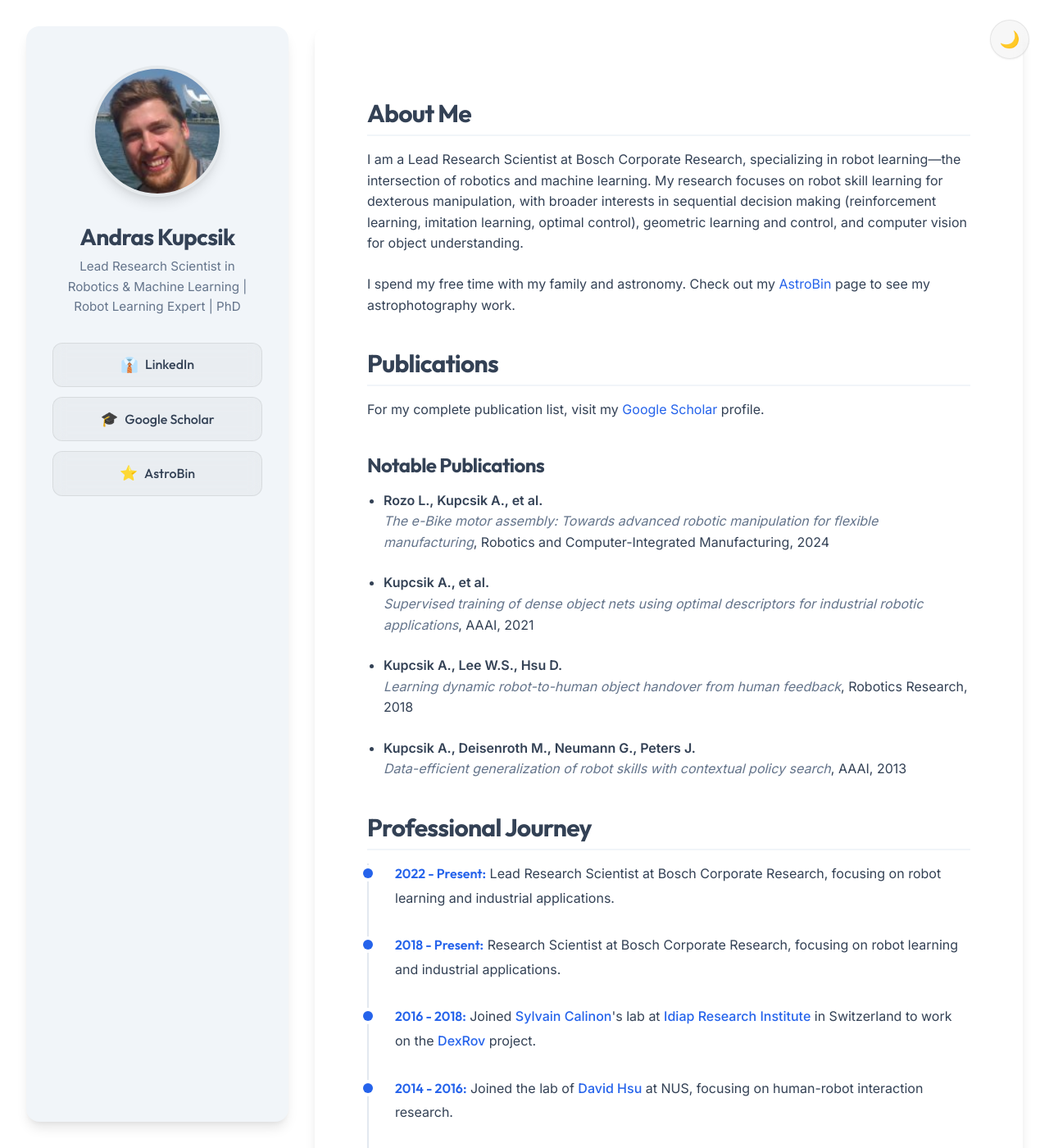
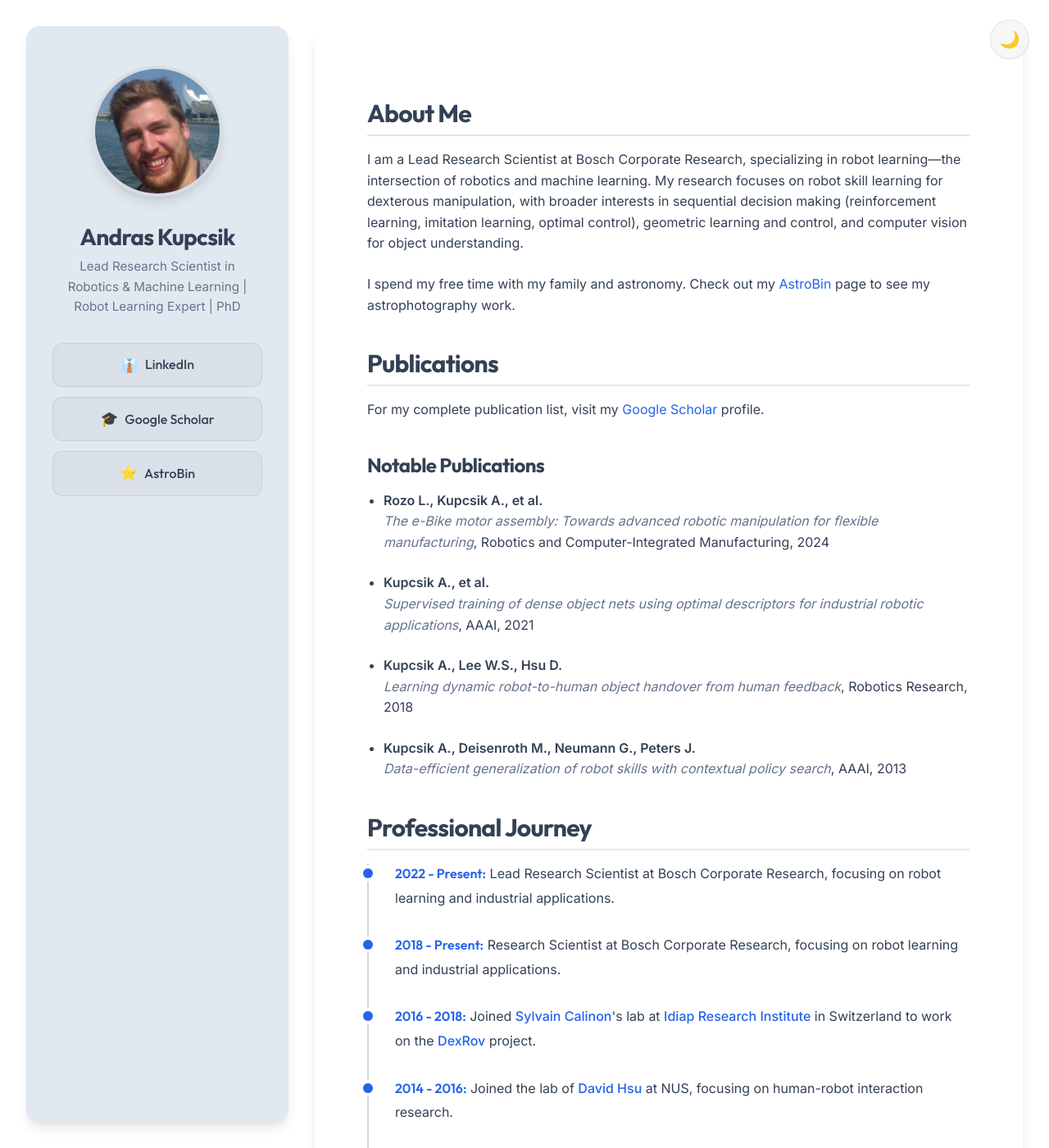
Before and after one commit to kupcsika/kupcsika.github.io, a Jekyll site: the page built from README.md, in a window 1280 px wide and 1400 px high. Shown: the whole window at 82% size. Built offline with Jekyll 4.4.1, drawn with Linux system fonts in a browser that asks for light colours; our own code applies the rules of GitHub Pages for plain Markdown files.

Commit message:
better bringht

```diff
--- a/assets/css/main.css
+++ b/assets/css/main.css
@@ -3,7 +3,7 @@
   /* Color Palette - Light Mode */
   --bg-base: #ffffff;      /* White background */
   --bg-surface: #ffffff;
-  --bg-sidebar: #f1f5f9;   /* Light grey panel */
+  --bg-sidebar: #e2e8f0;   /* Light grey panel */
   --text-main: #334155;
   --text-muted: #64748b;
   --text-sidebar: #334155; /* Dark text on light sidebar */
@@ -11,8 +11,8 @@
   --accent: #2563eb;
   --accent-hover: #1d4ed8;
 
-  --border-color: #e2e8f0;
-  --border-color-subtle: #f1f5f9;
+  --border-color: #cbd5e1;
+  --border-color-subtle: #e2e8f0;
 
   --shadow-sm: 0 1px 2px 0 rgba(0, 0, 0, 0.05);
   --shadow-md: 0 4px 6px -1px rgba(0, 0, 0, 0.1), 0 2px 4px -1px rgba(0, 0, 0, 0.06);
```
